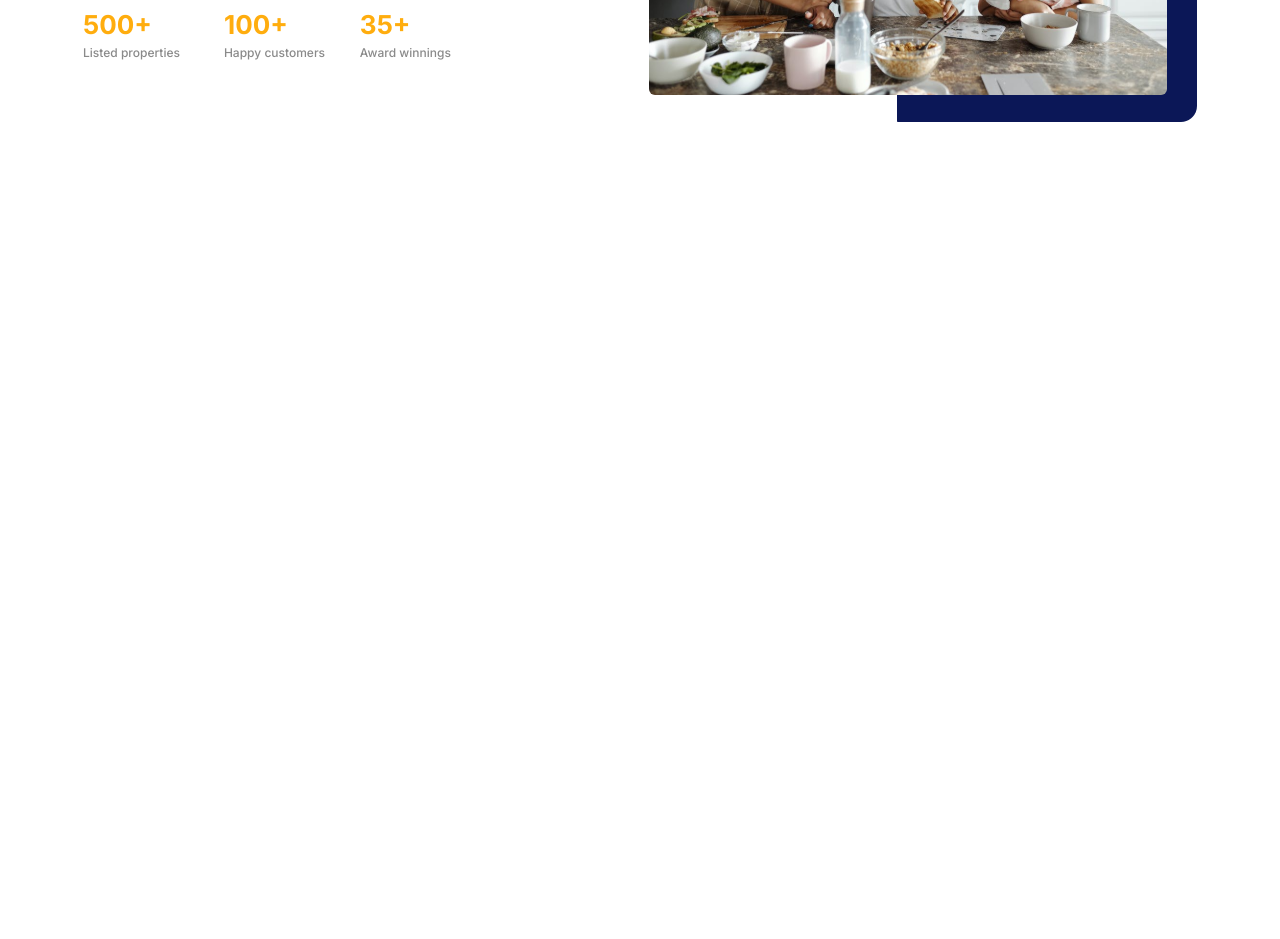
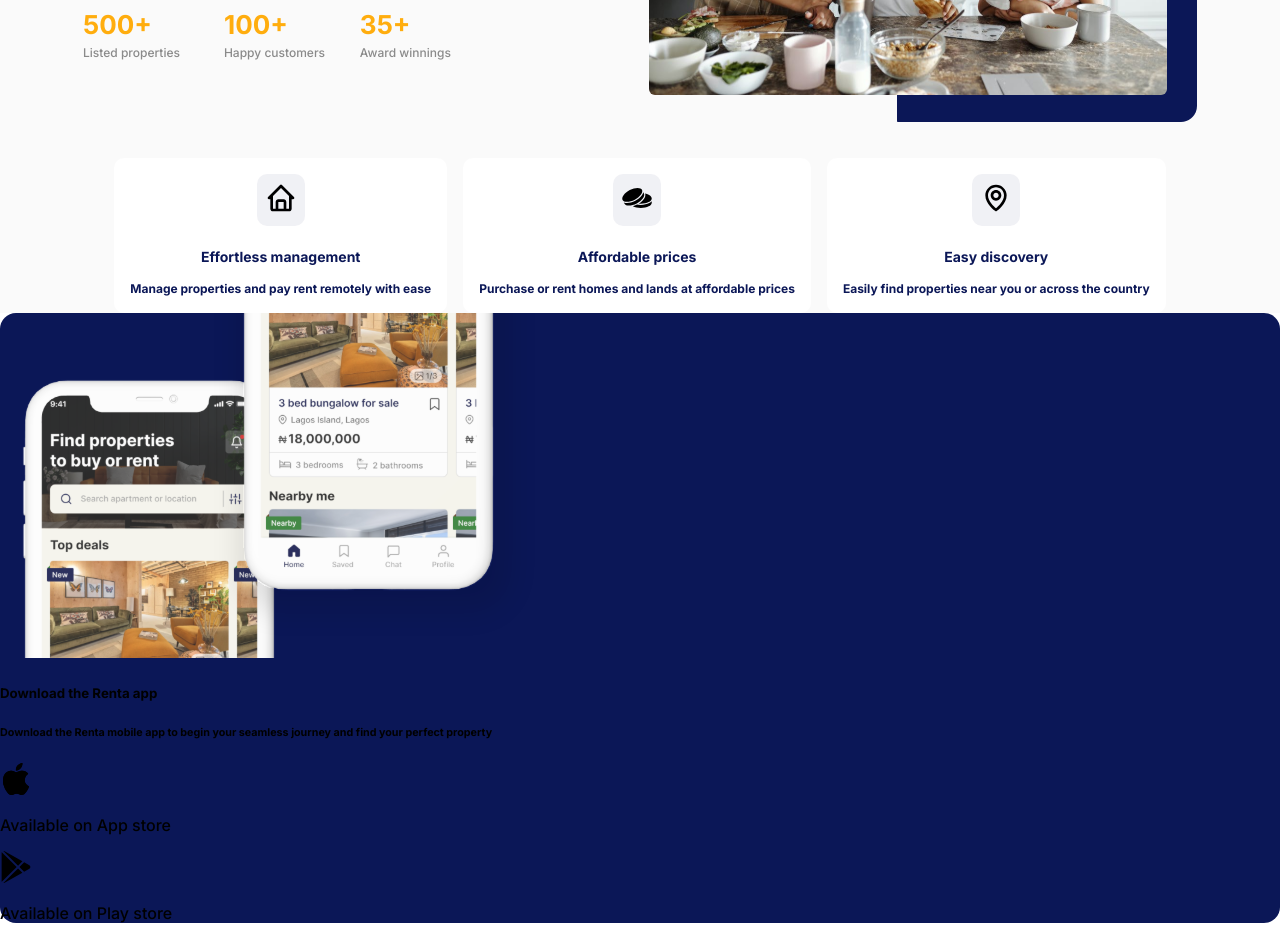
Before and after one commit to walexy026/renta, a React (Create React App) app: page / in a window 1280 px wide. Shown: the part 1160-2099 px from the top of the page. Before the commit the page ends 1286 px from the top, so only its background shows below. Built offline with nearby package versions, Linux system fonts and the light colour scheme.

Commit message:
playstore added

```diff
--- a/src/App.js
+++ b/src/App.js
@@ -1,6 +1,7 @@
 import HeroSection from "./components/HeroSection/HeroSection";
 import Navbar from "./components/Navbar/Navbar";
 import Partner from "./components/Partners/Partner";
+import Playstore from "./components/Playstore/Playstore";
 import Stats from "./components/Stats/Stats";
 
 function App() {
@@ -10,6 +11,7 @@
       <HeroSection />
       <Partner />
       <Stats />
+      <Playstore />
     </div>
   );
 }
--- /dev/null
+++ b/src/components/Playstore/Playstore.jsx
@@ -0,0 +1,31 @@
+import React from "react";
+import "./Playstore.scss";
+import { SiGoogleplay } from "react-icons/si";
+import { BsApple } from "react-icons/bs";
+import playStore from "../../Assets/playStore.svg";
+const Playstore = () => {
+  return (
+    <div>
+      <div className="playstore">
+        <img src={playStore} alt="playStore" />
+        <div>
+          <h5>Download the Renta app</h5>
+          <h6>
+            Download the Renta mobile app to begin your seamless journey and
+            find your perfect property
+          </h6>
+          <div>
+            <BsApple fontSize="2rem" />
+            <p>Available on App store</p>
+          </div>
+          <div>
+            <SiGoogleplay fontSize="2rem" />
+            <p>Available on Play store</p>
+          </div>
+        </div>
+      </div>
+    </div>
+  );
+};
+
+export default Playstore;
--- /dev/null
+++ b/src/components/Playstore/Playstore.scss
@@ -0,0 +1,6 @@
+.playstore {
+  background: #0b1757;
+  border-radius: 16px;
+  //   height: 250px;
+  //   width: 250px;
+}
--- a/src/components/Stats/Stats.jsx
+++ b/src/components/Stats/Stats.jsx
@@ -1,14 +1,38 @@
 import React from "react";
 import "./Stats.scss";
 import hero from "../../Assets/herro2.svg";
+import { BiHome } from "react-icons/bi";
+import { BiMap } from "react-icons/bi";
+import { GiTwoCoins } from "react-icons/gi";
 const Stats = () => {
+  const features = [
+    {
+      id: 1,
+      icon: <BiHome fontSize="2rem" />,
+      title: "Effortless management",
+      expand: "Manage properties and pay rent remotely with ease",
+    },
+    {
+      id: 2,
+      icon: <GiTwoCoins fontSize="2rem" />,
+      title: "Affordable prices",
+      expand: "Purchase or rent homes and lands at affordable prices",
+    },
+    {
+      id: 3,
+      icon: <BiMap fontSize="2rem" />,
+      title: "Easy discovery",
+      expand: "Easily find properties near you or across the country",
+    },
+  ];
   return (
+    <div>
       <div className="stats">
         <div className="statsText">
           <h2>We simply offer the best.</h2>
           <p>
-          Settle in your dream home with Renta, we provide the best home options
-          for families all around the country.
+            Settle in your dream home with Renta, we provide the best home
+            options for families all around the country.
           </p>
           <div className="statsNumber">
             <div className="statsFigure">
@@ -29,6 +53,18 @@
           <img src={hero} alt="hero" height="400px" />
         </div>
       </div>
+      <div className="features">
+        {features.map(({ id, icon, title, expand }) => {
+          return (
+            <div key={id} className="featureItems">
+              <div className="icon">{icon}</div>
+              <h5>{title}</h5>
+              <h6>{expand}</h6>
+            </div>
+          );
+        })}
+      </div>
+    </div>
   );
 };
 
--- a/src/components/Stats/Stats.scss
+++ b/src/components/Stats/Stats.scss
@@ -2,7 +2,7 @@
   display: flex;
   justify-content: space-around;
   align-items: center;
-  //   background: #8a8a8a;
+  background: #fafafa;
   //   gap: 19rem;
   padding-top: 2rem;
   @media only screen and (max-width: 768px) {
@@ -75,3 +75,47 @@
     }
   }
 }
+.features {
+  // background-color: #4c4c4c;
+  display: flex;
+  justify-content: center;
+  align-items: center;
+  padding-top: 2rem;
+  gap: 1rem;
+  background: #fafafa;
+  .featureItems {
+    background: #ffffff;
+    border-radius: 10px;
+    display: flex;
+    flex-direction: column;
+    justify-content: center;
+    align-items: center;
+    padding: 1rem;
+    cursor: pointer;
+    &:hover {
+      background-color: #8a8a8a;
+      transition: 2s ease-in-out;
+    }
+    .icon {
+      background: rgba(11, 23, 87, 0.06);
+      border-radius: 10px;
+      padding: 0.5rem;
+    }
+    h5 {
+      font-weight: 600;
+      font-size: 14px;
+      margin-bottom: 1rem;
+      line-height: 16px;
+      text-align: center;
+      color: #0b1757;
+    }
+    h6 {
+      font-weight: 600;
+      font-size: 12px;
+      margin: 0;
+      line-height: 16px;
+      text-align: center;
+      color: #0b1757;
+    }
+  }
+}
```
Lines whose indentation alone changed are shown as unchanged.
